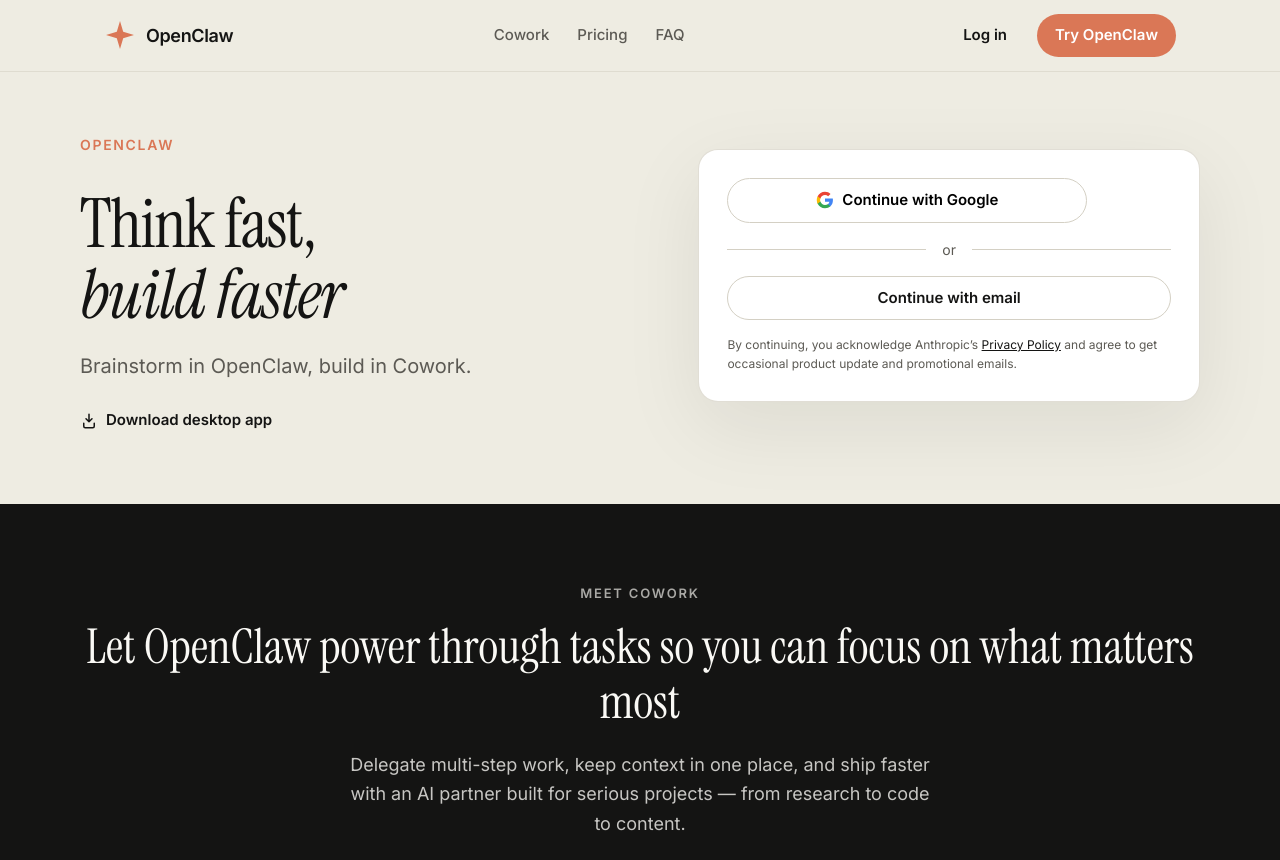
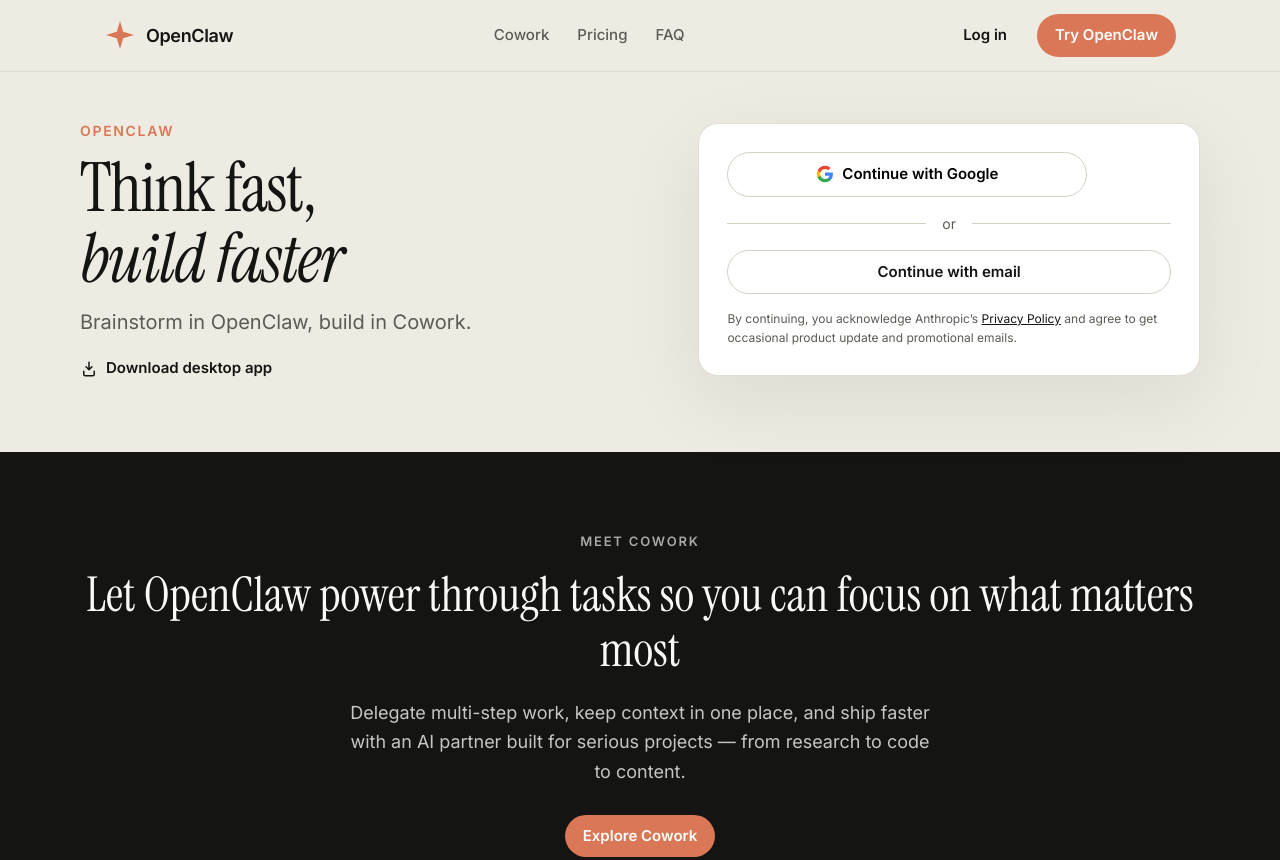
Before and after one commit to demoCzo/openclaw-landing-page, a website with bundled scripts: page index.html in a window 1280 px wide. Shown: the top 860 px of the page. Built offline with nearby package versions, Linux system fonts and the light colour scheme.

Commit message:
style(hero): reduce vertical gap in hero copy

```diff
--- a/styles.css
+++ b/styles.css
@@ -230,7 +230,7 @@
 .hero-copy {
   display: flex;
   flex-direction: column;
-  gap: 20px;
+  gap: 12px;
 }
 
 .hero-eyebrow {
@@ -239,6 +239,7 @@
   text-transform: uppercase;
   letter-spacing: 0.12em;
   color: var(--accent);
+  margin: 0;
 }
 
 .hero-title {
```
